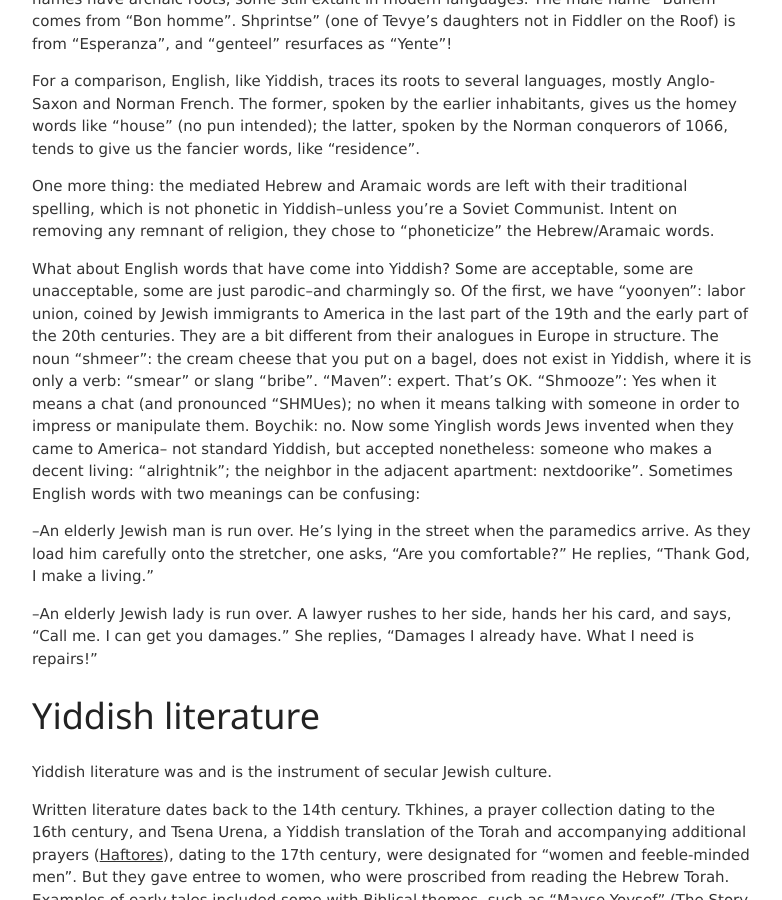
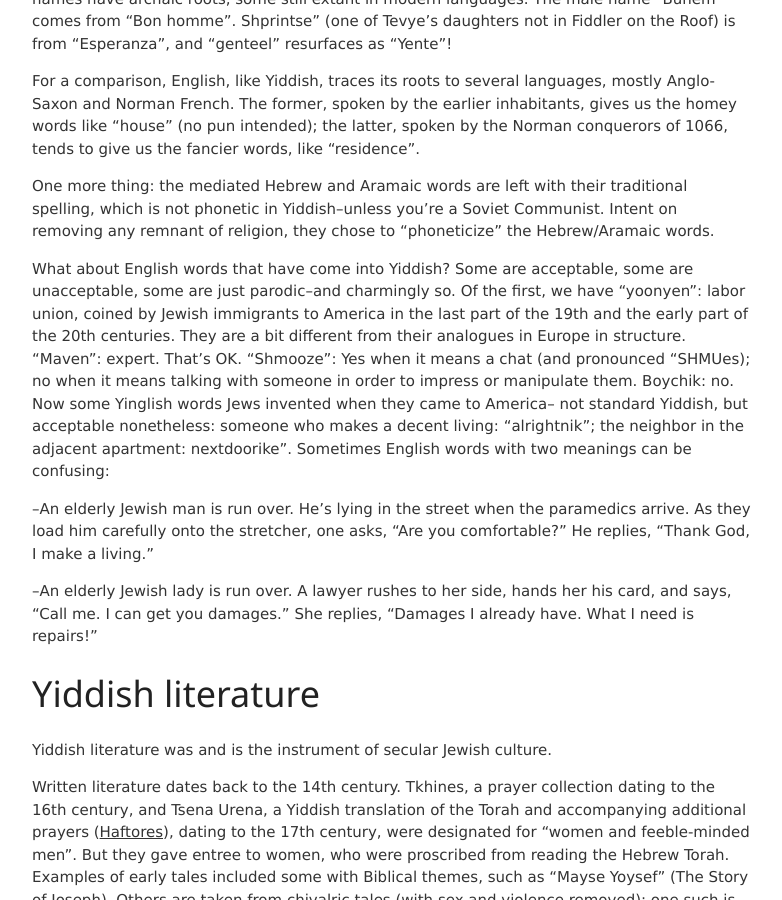
Before and after one commit to jvmallow/jvmallow.github.io, a Jekyll site: the page built from _posts/2025-05-31-Yiddish.md, in a window 1280 px wide and 900 px high, scrolled down 2811 px. Shown: the whole window, without its empty margins (248-1030 px from the left). Built offline with Jekyll 4.4.1, drawn with Linux system fonts in a browser that asks for light colours; a script that is not in the unit is left out.

Commit message:
Update 2025-05-31-Yiddish.md

```diff
--- a/_posts/2025-05-31-Yiddish.md
+++ b/_posts/2025-05-31-Yiddish.md
@@ -39,7 +39,7 @@ For a comparison, English, like Yiddish, traces its roots to several languages,
 
 One more thing: the mediated Hebrew and Aramaic words are left with their traditional spelling, which is not phonetic in Yiddish--unless you're a Soviet Communist. Intent on removing any remnant of religion, they chose to "phoneticize" the Hebrew/Aramaic words.
 
-What about English words that have come into Yiddish? Some are acceptable, some are unacceptable, some are just parodic--and charmingly so. Of the first, we have "yoonyen": labor union, coined by Jewish immigrants to America in the last part of the 19th and the early part of the 20th centuries. They are a bit different from their analogues in Europe in structure. The noun "shmeer": the cream cheese that you put on a bagel, does not exist in Yiddish, where it is only a verb: "smear" or slang "bribe". "Maven": expert. That's OK.  "Shmooze": Yes when it means a chat (and pronounced "SHMUes); no when it means talking with someone in order to impress or manipulate them.  Boychik: no. Now some Yinglish words Jews invented when they came to America-- not standard Yiddish, but accepted nonetheless: someone who makes a decent living: "alrightnik"; the neighbor in the adjacent apartment: nextdoorike". Sometimes English words with two meanings can be confusing:
+What about English words that have come into Yiddish? Some are acceptable, some are unacceptable, some are just parodic--and charmingly so. Of the first, we have "yoonyen": labor union, coined by Jewish immigrants to America in the last part of the 19th and the early part of the 20th centuries. They are a bit different from their analogues in Europe in structure. "Maven": expert. That's OK.  "Shmooze": Yes when it means a chat (and pronounced "SHMUes); no when it means talking with someone in order to impress or manipulate them.  Boychik: no. Now some Yinglish words Jews invented when they came to America-- not standard Yiddish, but acceptable nonetheless: someone who makes a decent living: "alrightnik"; the neighbor in the adjacent apartment: nextdoorike". Sometimes English words with two meanings can be confusing:
 
 --An elderly Jewish man is run over. He’s lying in the street when the paramedics arrive. As they load him carefully onto the stretcher, one asks, “Are you comfortable?”
 He replies, “Thank God, I make a living.”
```
